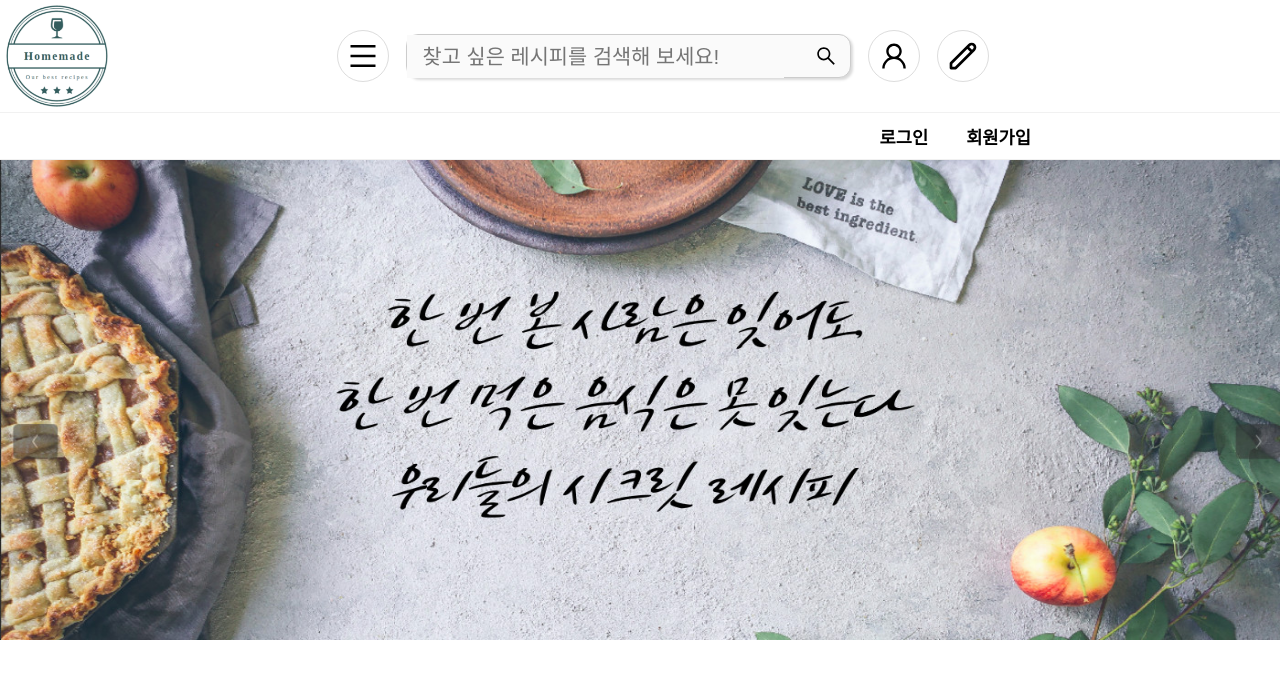
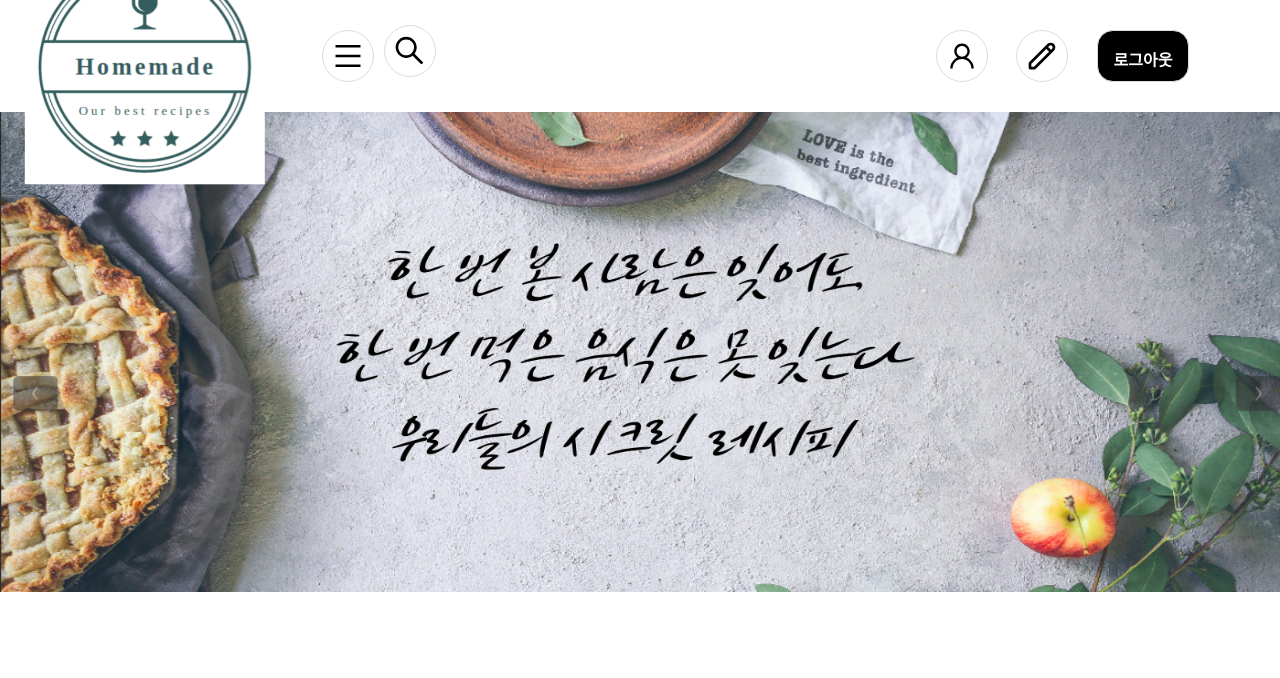
Before and after one commit to codestates/Homemade-client, a React (Create React App) app: page / in a window 1280 px wide. Both pictures are taken after a click on the button "Click". Shown: the top 678 px of the page. Built offline with nearby package versions, Linux system fonts and the light colour scheme.

Commit message:
[client]UPDATE Nav transition
검색창 애니메이션 추가

```diff
--- a/src/compoments/Nav.js
+++ b/src/compoments/Nav.js
@@ -52,36 +52,36 @@ export default function Test({ isLogin, signInHanlder, handleLogOut }) {
                   <SearchButton />
                 </SearchLink>
               </SearchDiv>
+            </CenterDiv>
+            <EmptyDiv2 />
+            <RightDiv>
               <MyPageLink to="/userinfo">
                 <MyPage />
               </MyPageLink>
               <WriteLink to="/postrecipe">
                 <Write />
               </WriteLink>
-            </CenterDiv>
-            <RightDiv />
+              {isLogin ? (
+                <>
+                  <AccessBtn onClick={() => setShowLogin(true)}>
+                    <AccessLink>로그인</AccessLink>
+                  </AccessBtn>
+                  <AccessBtn onClick={() => setShowSignUp(true)}>
+                    <AccessLink>회원가입</AccessLink>
+                  </AccessBtn>
+                </>
+              ) : (
+                <>
+                  <AccessBtn onClick={() => handleLogOut()}>
+                    <AccessLink>로그아웃</AccessLink>
+                  </AccessBtn>
+                </>
+              )}
+            </RightDiv>
+            <EmptyDivHalf />
           </MenuWrapper>
         </MenuContainer>
       </TopBar>
-      <BottomBar>
-        <LeftDiv bottom />
-        <AccessDiv>
-          {isLogin ? (
-            <AccessBtn type="button" onClick={() => handleLogOut()}>
-              로그아웃
-            </AccessBtn>
-          ) : (
-            <>
-              <AccessBtn type="button" onClick={() => setShowLogin(true)}>
-                로그인
-              </AccessBtn>
-              <AccessBtn type="button" onClick={() => setShowSignUp(true)}>
-                회원가입
-              </AccessBtn>
-            </>
-          )}
-        </AccessDiv>
-      </BottomBar>
       <LoginForm
         show={showLogin}
         isShow={setShowLogin}
@@ -92,35 +92,18 @@ export default function Test({ isLogin, signInHanlder, handleLogOut }) {
   );
 }
 
-const AccessDiv = styled.div`
-  display: flex;
-  height: 100%;
-  align-items: center;
-  flex: 5;
+const EmptyDivHalf = styled.div`
+  flex: 0.5;
 `;
 
-const AccessBtn = styled.button`
-  border: none;
-  background: #ffffff;
-  font-size: 1.1rem;
-  font-weight: 600;
-  cursor: pointer;
-  padding-left: 2rem;
-
-  &:focus {
-    outline: none;
-  }
-  &:hover {
-    color: ${lighten(0.1, `#6f6f6f`)};
-  }
-  &:active {
-    color: ${darken(0.1, `#6f6f6f`)};
-  }
+const EmptyDiv2 = styled.div`
+  flex: 2;
 `;
 
 const TopBar = styled.div`
   position: relative;
-  z-index: 99;
+  background: #ffffff;
+  z-index: 199;
   width: 100%;
   height: 14vh;
   font-size: 2rem;
@@ -140,7 +123,7 @@ const MenuWrapper = styled.div`
 `;
 
 const LeftDiv = styled.div`
-  flex: 3;
+  flex: 0.3;
 
   ${({ bottom }) =>
     bottom &&
@@ -150,11 +133,15 @@ const LeftDiv = styled.div`
 `;
 
 const RightDiv = styled.div`
-  flex: 4;
+  flex: 2.5;
+  display: flex;
+  justify-content: space-evenly;
+  align-items: center;
+  background: #ffffff;
 `;
 
 const CenterDiv = styled.div`
-  flex: 10;
+  flex: 5;
   display: flex;
   justify-content: space-evenly;
   align-items: center;
@@ -162,26 +149,50 @@ const CenterDiv = styled.div`
 `;
 
 const SearchDiv = styled.div`
-  position: relative;
-  height: 40%;
-  width: 65%;
-  text-align: left;
-  background: #fafafa;
-  border: 1px solid #cccccc;
-  border-radius: 12px;
-  box-shadow: rgba(0, 0, 0, 0.15) 1.95px 1.95px 2.6px;
+  padding: 10px;
+  position: absolute;
+  top: 69%;
+  left: 30%;
+  transform: translate(0%, -100%);
+  height: 52px;
+  width: 52px;
+  background-color: #fff;
+  border: 1px solid #dddddd;
+  border-radius: 30px;
+  transition: 0.4s;
+  &:hover {
+    box-shadow: 0px 0px 0.5px 1px #000000;
+    width: 780px;
+
+    SearchButton {
+      background-color: #fff;
+    }
+
+    Search {
+      width: 240px;
+      padding: 0 6px;
+      opacity: 1;
+    }
+  }
 `;
 
 const Search = styled.input`
-  height: 100%;
-  width: 85%;
-  background: #fafafa;
+  display: flex;
+  padding: 0;
+  width: 800px;
   border: none;
-  padding: 0 1rem;
-  font-size: 1.3rem;
-
-  &:focus {
-    outline: none;
+  background: none;
+  outline: none;
+  float: left;
+  font-size: 1rem;
+  line-height: 30px;
+  transition: 0.4s;
+  opacity: 0;
+  &:hover {
+    opacity: 1;
+    &:focus {
+      opacity: 1;
+    }
   }
 `;
 
@@ -191,17 +202,17 @@ const SearchLink = styled(Link)`
 `;
 
 const SearchButton = styled(AiOutlineSearch)`
-  position: absolute;
-  top: 50%;
-  right: 0;
-  transform: translate(-25%, -50%);
-  padding: 0.3rem;
-  &:hover {
-    color: ${lighten(0.1, `#6f6f6f`)};
-  }
-  &:active {
-    color: ${darken(0.1, `#6f6f6f`)};
-  }
+  transform: translate(7.5%, -92%);
+  text-decoration: none;
+  float: right;
+  width: 36px;
+  height: 36px;
+  background-color: #fff;
+  border-radius: 50%;
+  display: flex;
+  justify-content: center;
+  align-items: center;
+  color: #000000;
 `;
 
 const CateogryButtonDiv = styled.div`
@@ -302,23 +313,57 @@ const Write = styled(HiOutlinePencil)`
   }
 `;
 
+const AccessBtn = styled.button`
+  position: relative;
+  height: 52px;
+  text-align: center;
+  vertical-align: middle;
+  border: 1px solid #dddddd;
+  border-radius: 16px;
+  display: flex;
+  font-size: 1rem;
+  padding: 1rem;
+  font-weight: 600;
+  background: #000000;
+  color: #ffffff;
+  &:hover {
+    background: ${lighten(0.15, `#000000`)};
+  }
+  &:active {
+    background: #000000;
+  }
+  &:focus {
+    outline: none;
+  }
+`;
+
+const AccessLink = styled(Link)`
+  text-decoration: none;
+  color: white;
+`;
+
 const LogoWrapper = styled(Link)`
-  flex: 0.1;
-  width: 200px;
+  position: absolute;
+  top: 50%;
+  transform: translate(40.5%, -40%) scale(1.5);
+  flex: 18;
+  width: 160px;
+  height: auto;
 `;
 
 const Logo = styled.img`
-  height: 100%;
+  width: 100%;
+  max-height: 100%;
   object-fit: cover;
 `;
 
-const BottomBar = styled.div`
-  display: flex;
-  width: 100%;
-  height: 6vh;
-  border-top: 0.1px solid #f1f1f1;
-  border-bottom: 0.5px solid #f1f1f1;
-`;
+// const BottomBar = styled.div`
+//   display: flex;
+//   width: 100%;
+//   height: 6vh;
+//   border-top: 0.1px solid #f1f1f1;
+//   border-bottom: 0.5px solid #f1f1f1;
+// `;
 
 Test.propTypes = {
   isLogin: PropTypes.bool.isRequired,
```
